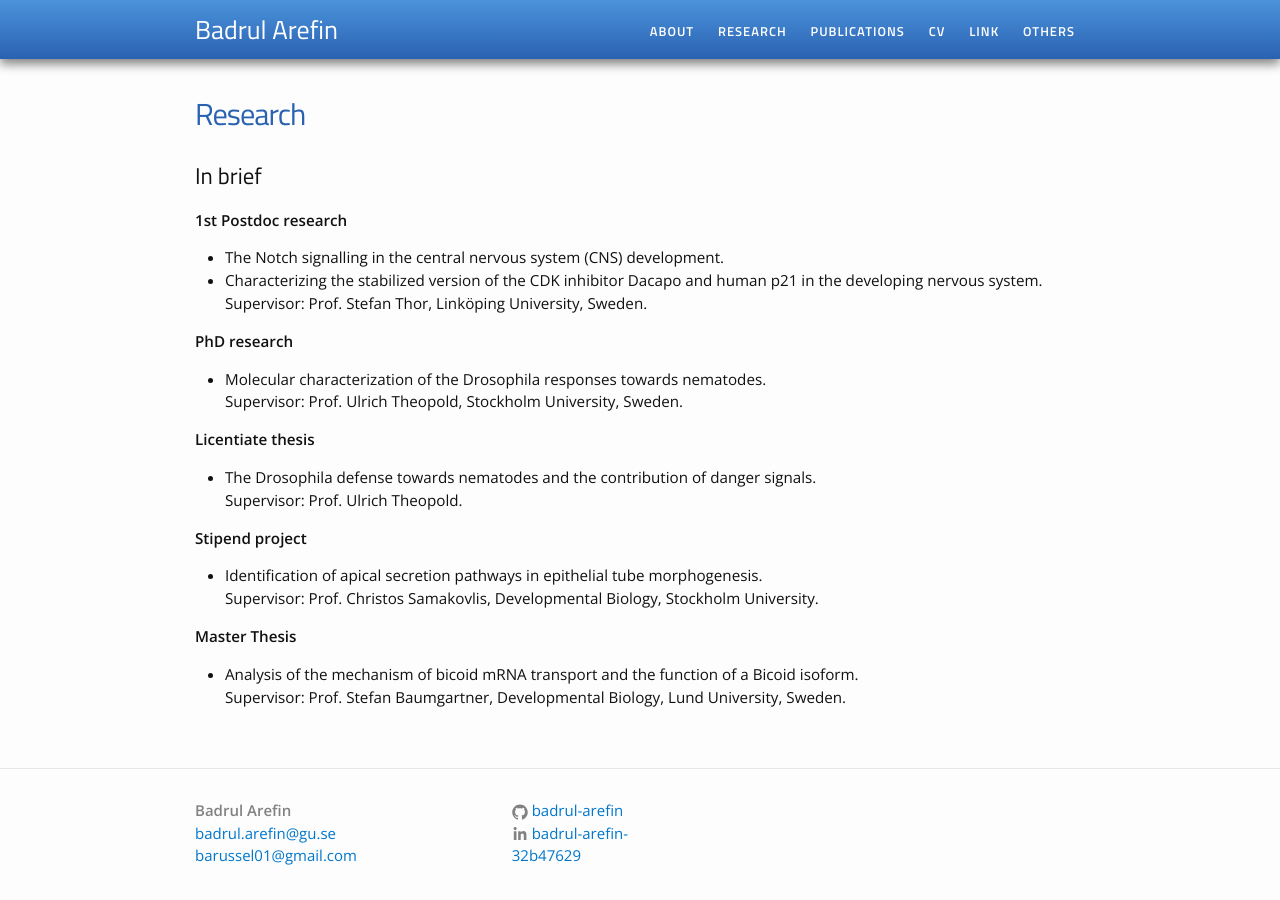
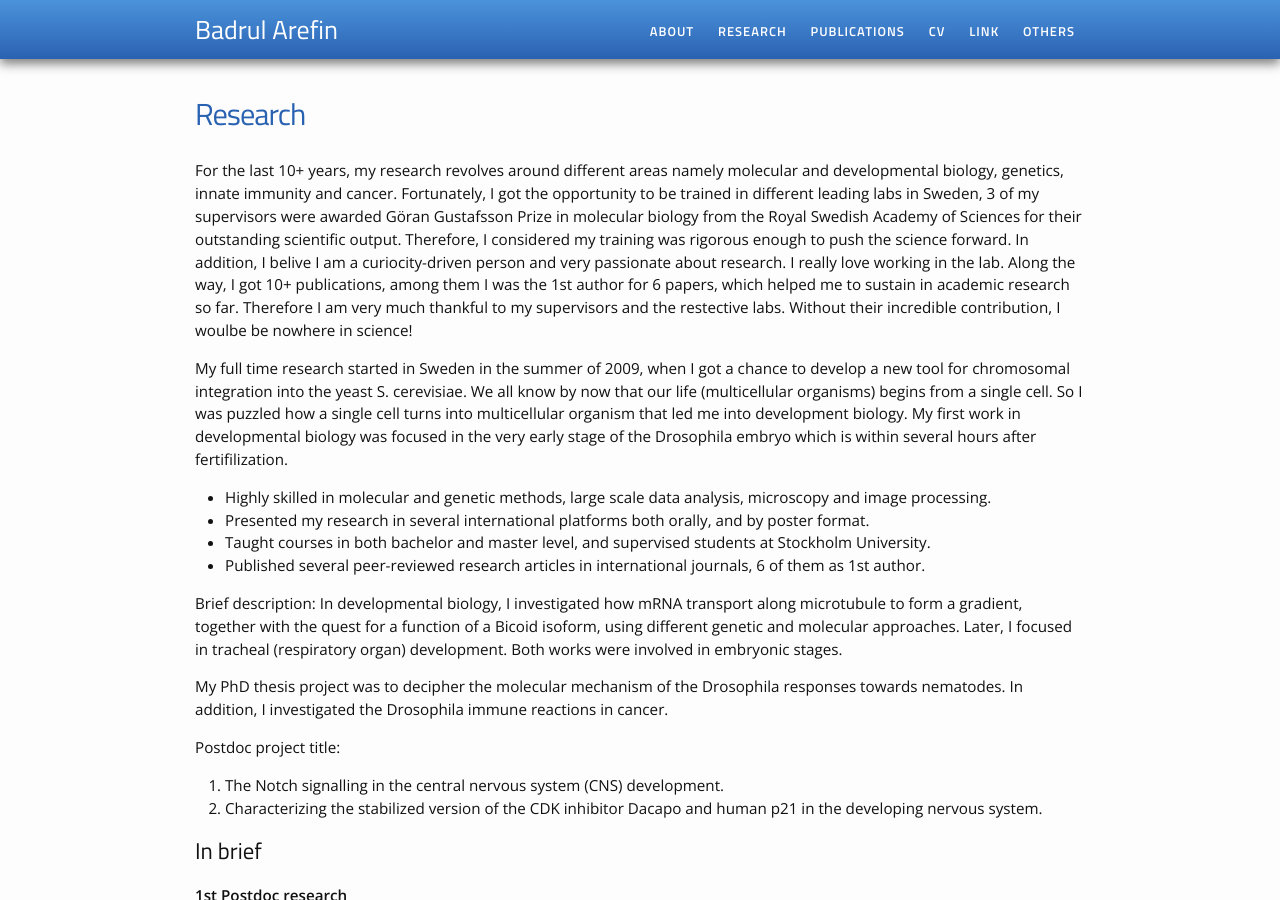
Before and after one commit to Badrul-Arefin/badrul-arefin.github.io, a Jekyll site: the page built from research.md, in a window 1280 px wide and 900 px high. Built offline with Jekyll 4.4.1, drawn with Linux system fonts in a browser that asks for light colours.

Commit message:
Update research.md

```diff
--- a/research.md
+++ b/research.md
@@ -3,6 +3,29 @@
 permalink: /research/
 title: Research
 ---
+For the last 10+ years, my research revolves around different areas namely molecular and developmental biology, genetics,
+innate immunity and cancer. Fortunately, I got the opportunity to be trained in different leading labs in Sweden, 3 of my supervisors were awarded Göran Gustafsson Prize in molecular biology from the Royal Swedish Academy of Sciences for their outstanding scientific output. Therefore, I considered my training was rigorous enough to push the science forward. In addition, I belive I am a curiocity-driven person and very passionate about research. I really love working in the lab. Along the way, I got 10+ publications, among them I was the 1st author for 6 papers, which helped me to sustain in academic research so far. Therefore I am very much thankful to my supervisors and the restective labs. Without their incredible contribution, I woulbe be nowhere in science!
+
+My full time research started in Sweden in the summer of 2009, when I got a chance to develop a new tool for chromosomal integration into the yeast S. cerevisiae. We all know by now that our life (multicellular organisms) begins from a single cell. So I was puzzled how a single cell turns into multicellular organism that led me into development biology. My first work in developmental biology was focused in the very early stage of the Drosophila embryo which is within several hours after fertifilization.
+
+
+
+- Highly skilled in molecular and genetic methods, large scale data analysis, microscopy and image
+processing.
+- Presented my research in several international platforms both orally, and by poster format.
+- Taught courses in both bachelor and master level, and supervised students at Stockholm
+University.
+- Published several peer-reviewed research articles in international journals, 6 of them as 1st author.
+
+Brief description:
+In developmental biology, I investigated how mRNA transport along microtubule to form a gradient, together with the quest for a function of a Bicoid isoform, using different genetic and molecular approaches. Later, I focused in tracheal (respiratory organ) development. Both works were involved in embryonic stages.
+
+My PhD thesis project was to decipher the molecular mechanism of the Drosophila responses towards nematodes. In addition, I investigated the Drosophila immune reactions in cancer.
+
+Postdoc project title:
+1. The Notch signalling in the central nervous system (CNS) development.
+2. Characterizing the stabilized version of the CDK inhibitor Dacapo and human p21 in the developing nervous system.
+
 <h2>In brief</h2>
 
 <b> 1st Postdoc research</b><br>
```
